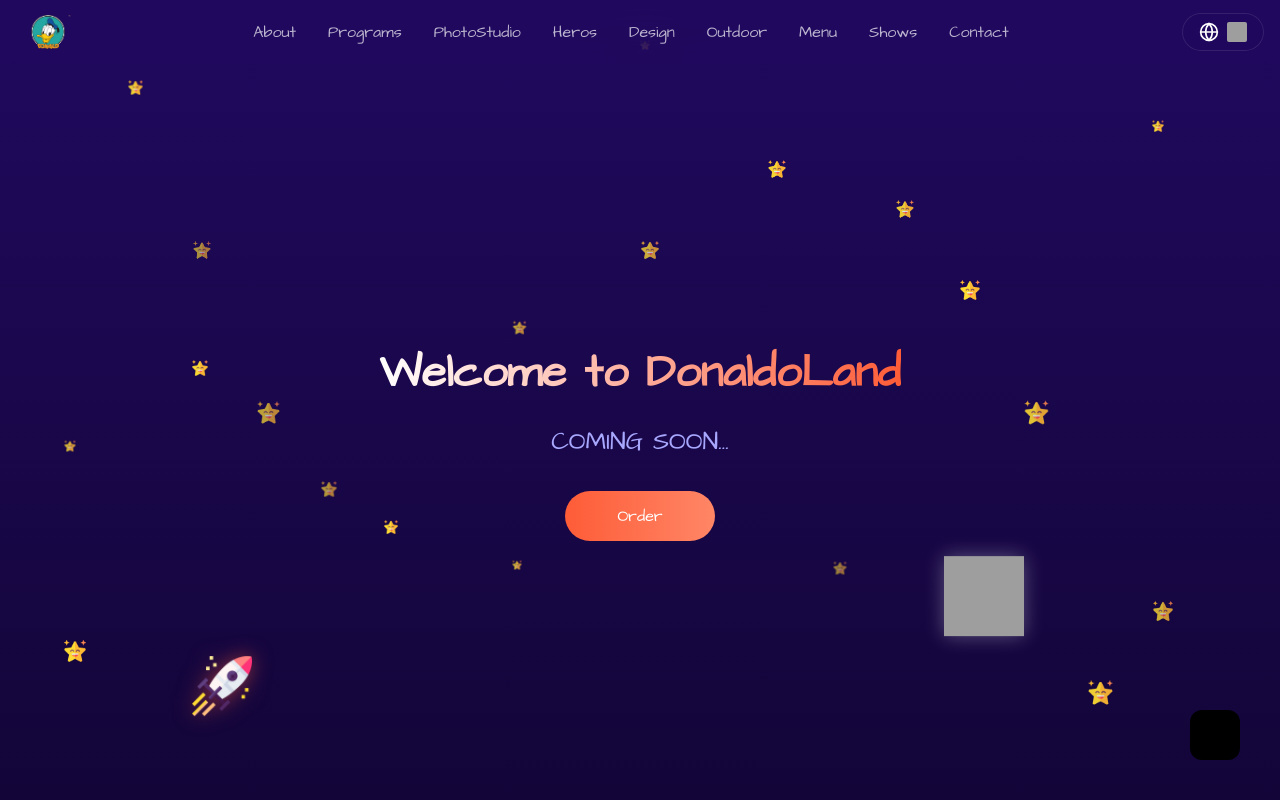
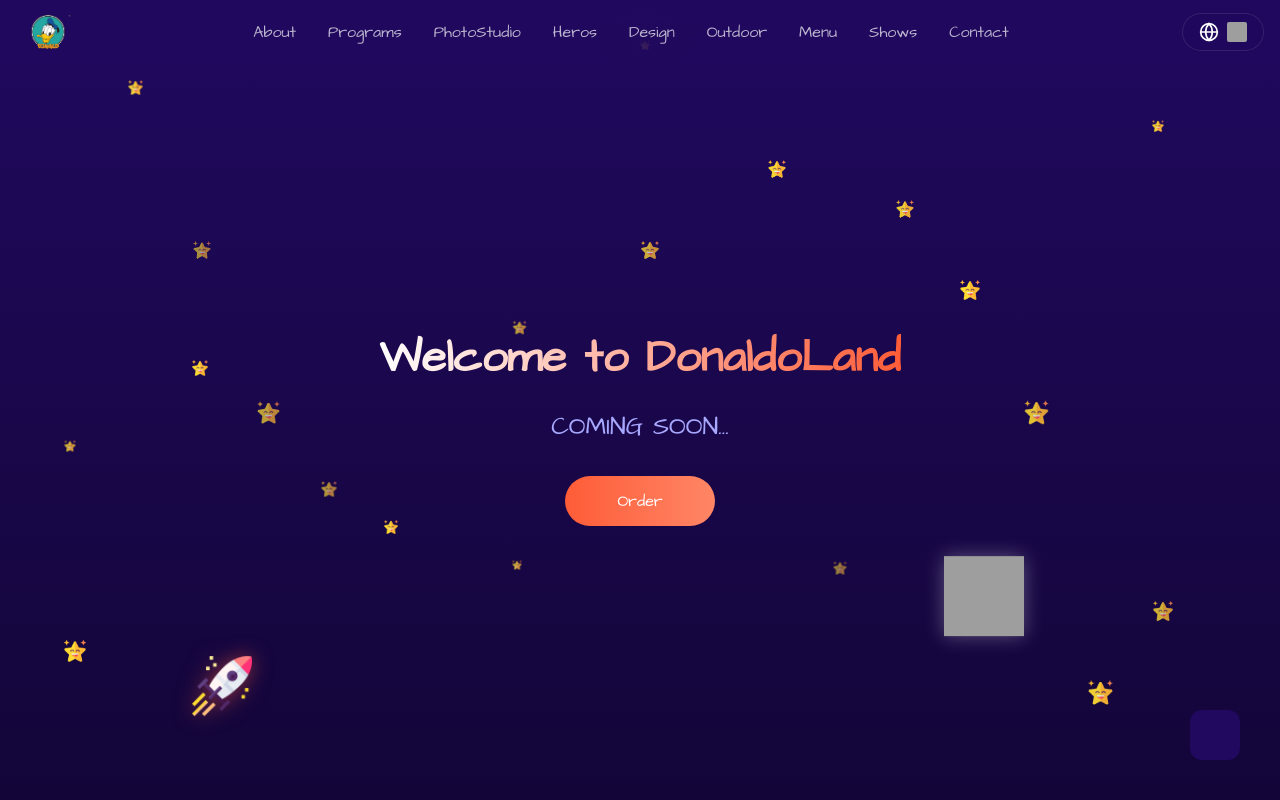
Before and after one commit to Davmike/donaldo-land, a React (Vite) app: page / in a window 1280 px wide. Shown: the top 800 px of the page. Built offline with nearby package versions, Linux system fonts and the light colour scheme; grey boxes are pictures that could not be loaded.

Commit message:
feat: add functional on scroll up

```diff
--- a/src/Components/Home.tsx
+++ b/src/Components/Home.tsx
@@ -5,6 +5,7 @@ import { useState, useEffect, useContext, useRef } from "react";
 import { MyContext } from "./Context";
 import Header from "./Header";
 import gsap from "gsap";
+import { Link } from "react-scroll";
 
 const translations = {
     en: {
@@ -231,7 +232,16 @@ function Home() {
                 />
 
                 {/*scroll from down to up */}
-                <div className="z-10 w-[50px] h-[50px] rounded-xl bg-[black] fixed bottom-[40px] right-[40px]"></div>
+                <Link
+                    to={"home"}
+                    spy={true}
+                    smooth={true}
+                    offset={0}
+                    duration={500}
+                    className="transition-colors duration-200 text-white/70 hover:text-white"
+                >
+                    <div className="z-50 w-[50px] h-[50px] rounded-xl bg-[#20095E] fixed bottom-[40px] right-[40px]"></div>
+                </Link>
             </section>
         </div>
     );
```
